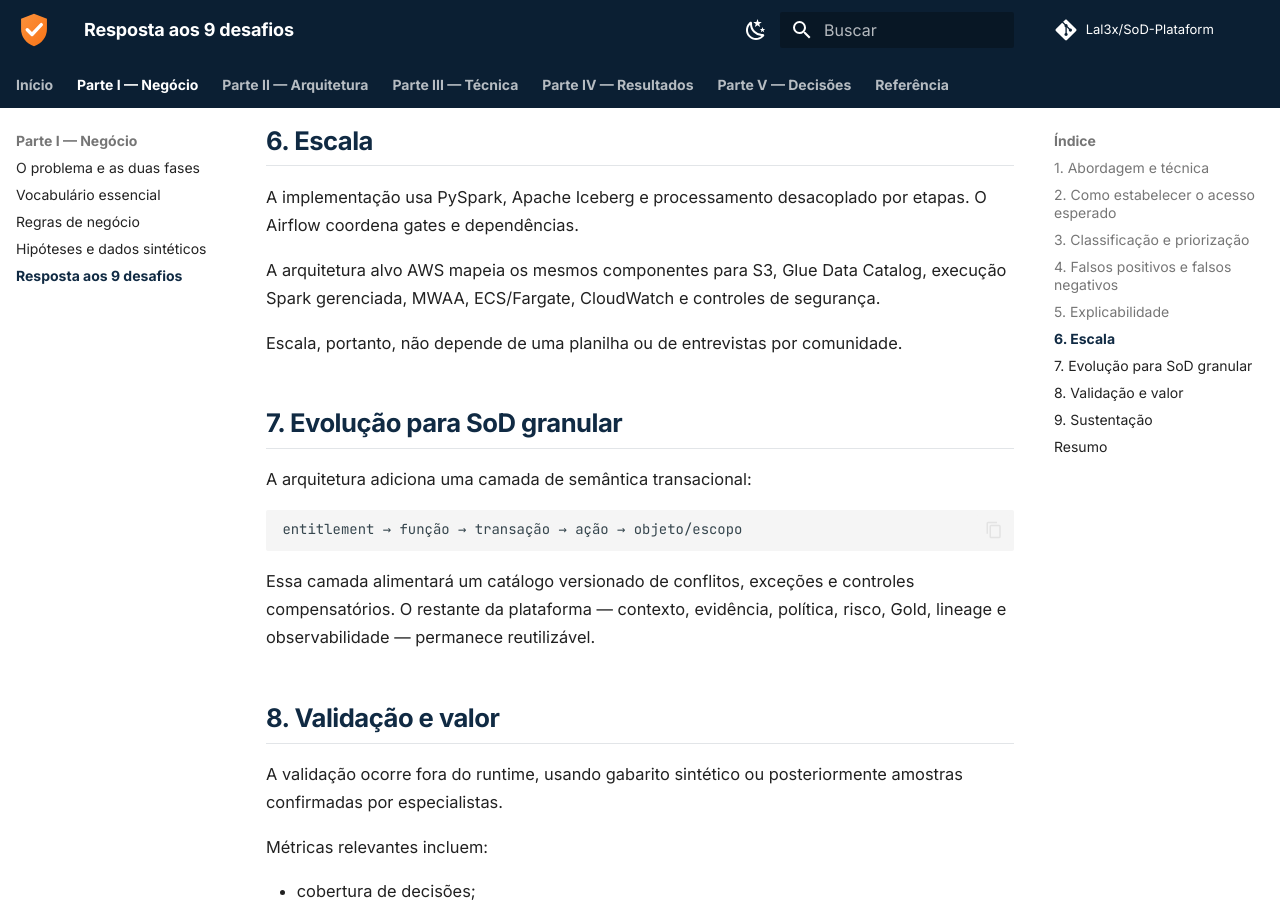
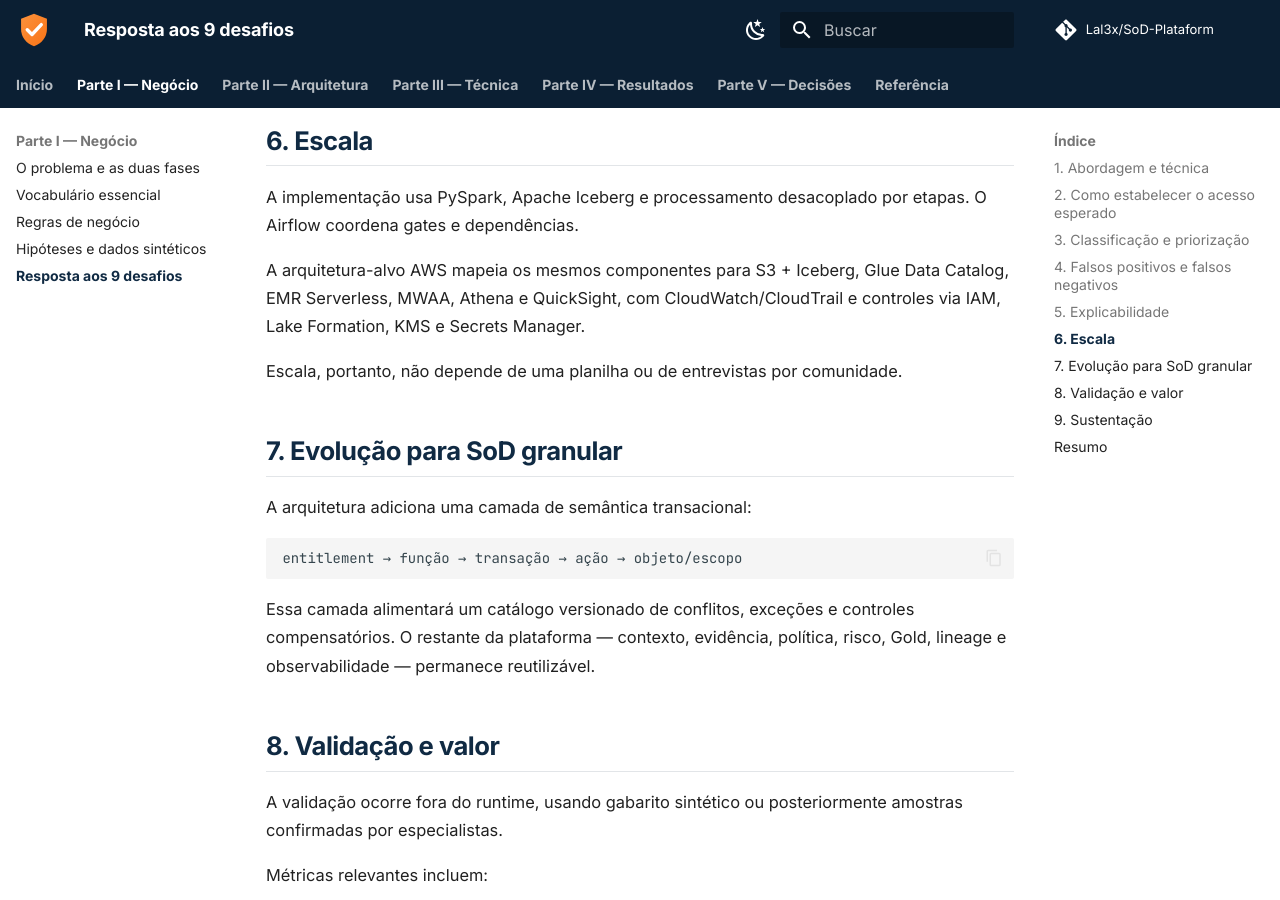
Before and after one commit to Lal3x/SoD-Plataform, an MkDocs documentation site: the page built from docs/negocio/resposta-ao-case.md, in a window 1280 px wide and 900 px high, scrolled down 2742 px. Built offline with MkDocs 1.6.1 and Material for MkDocs 9.7.7, drawn with Linux system fonts in a browser that asks for light colours; comment, search, counter and statistics services are not loaded.

Commit message:
docs: alinhar resposta ao case com arquitetura AWS atual

```diff
--- a/docs/negocio/resposta-ao-case.md
+++ b/docs/negocio/resposta-ao-case.md
@@ -92,7 +92,7 @@ A pergunta que a interface deve responder não é apenas “qual classe?”, mas
 
 A implementação usa PySpark, Apache Iceberg e processamento desacoplado por etapas. O Airflow coordena gates e dependências.
 
-A arquitetura alvo AWS mapeia os mesmos componentes para S3, Glue Data Catalog, execução Spark gerenciada, MWAA, ECS/Fargate, CloudWatch e controles de segurança.
+A arquitetura-alvo AWS mapeia os mesmos componentes para S3 + Iceberg, Glue Data Catalog, EMR Serverless, MWAA, Athena e QuickSight, com CloudWatch/CloudTrail e controles via IAM, Lake Formation, KMS e Secrets Manager.
 
 Escala, portanto, não depende de uma planilha ou de entrevistas por comunidade.
 
```
